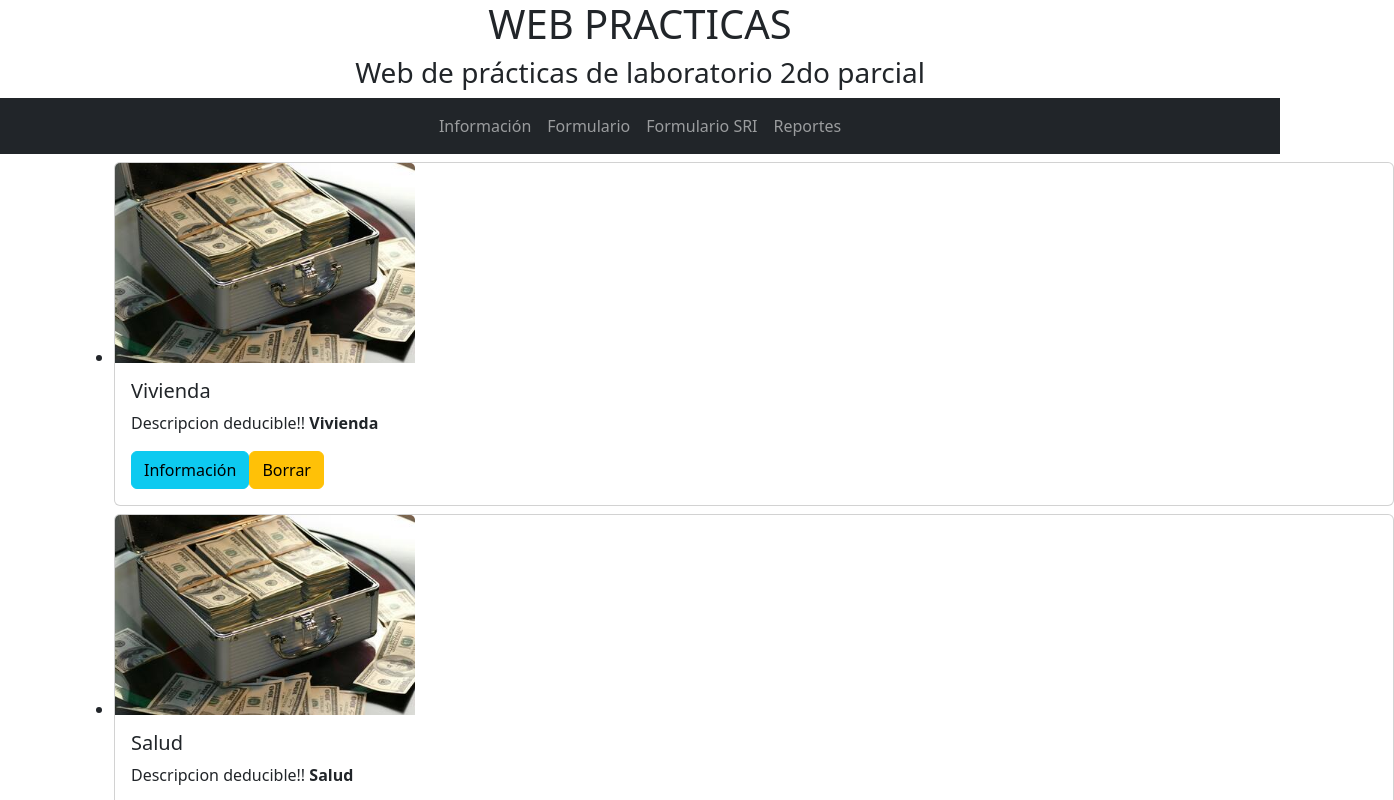
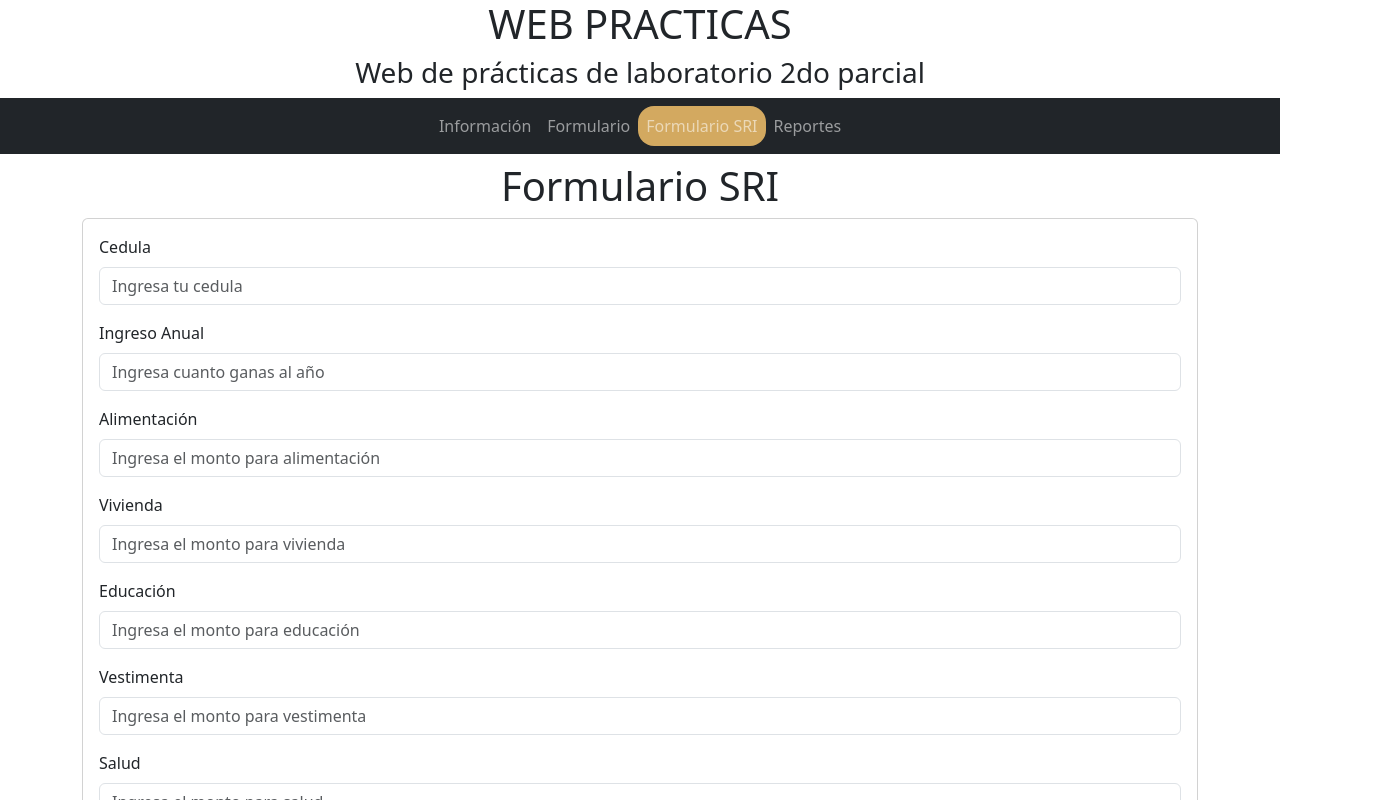
Before and after one commit to klvallejo1/Calculadora_Gastos, an Angular app: page /formulario2 in a window 1280 px wide. Before the commit this address led to /. Shown: the top 800 px of the page, 1394 px wide, since content can reach past the window. Built offline with nearby package versions, Linux system fonts and the light colour scheme.

Commit message:
Rutas activas agregadas

```diff
--- a/src/app/app-routing.module.ts
+++ b/src/app/app-routing.module.ts
@@ -1,7 +1,12 @@
 import { NgModule } from '@angular/core';
 import { RouterModule, Routes } from '@angular/router';
+import { InformacionComponent } from './informacion/informacion.component';
+import { FormularioComponent } from './formulario/formulario.component';
 
-const routes: Routes = [];
+const routes: Routes = [
+  { path: 'informacion', component: InformacionComponent},
+  { path: 'formulario2', component: FormularioComponent}
+];
 
 @NgModule({
   imports: [RouterModule.forRoot(routes)],
--- a/src/app/app.component.html
+++ b/src/app/app.component.html
@@ -1,4 +1,4 @@
 <h1 class="container text-center">WEB PRACTICAS</h1>
 <h3 class="container text-center">Web de prácticas de laboratorio 2do parcial</h3>
 <app-menu></app-menu>
-<app-informacion></app-informacion>
+<router-outlet></router-outlet>
--- a/src/app/app.module.ts
+++ b/src/app/app.module.ts
@@ -7,6 +7,7 @@
 import { FormularioComponent } from './formulario/formulario.component';
 import { MenuComponent } from './menu/menu.component';
 import { InformacionComponent } from './informacion/informacion.component';
+import { Routes, RouterModule, RouterLinkActive } from '@angular/router';
 
 @NgModule({
   declarations: [
@@ -19,7 +20,9 @@
     BrowserModule,
     AppRoutingModule,
     FormsModule,
-    ReactiveFormsModule
+    ReactiveFormsModule,
+    RouterModule,
+    RouterLinkActive
   ],
   providers: [],
   bootstrap: [AppComponent]
--- a/src/app/formulario/formulario.component.html
+++ b/src/app/formulario/formulario.component.html
@@ -1,4 +1,5 @@
 <div class="container">
+    <h1 class="text-center mt-2">Formulario SRI</h1>
     <div class="card">
         <div class="card-body">
             <form>
@@ -11,7 +12,7 @@
                     <label for="ingresoAnual" class="form-label">Ingreso Anual</label>
                     <input type="number" [formControl]="ingresoAnual" class="form-control" id="ingresoAnual" placeholder="Ingresa cuanto ganas al año">
                     <div *ngIf="ingresoAnual.invalid && (ingresoAnual.dirty || ingresoAnual.touched)" class="alert alert-danger mt-2">
-                        Este campo es requerido
+                        Este campo es requerido<h1 class="container">Formulario SRI</h1>
                     </div>
                 </div>
 
--- a/src/app/menu/menu.component.css
+++ b/src/app/menu/menu.component.css
@@ -0,0 +1,4 @@
+.activo {
+    background-color: #D3A960;
+    border-radius: 1rem;
+}
--- a/src/app/menu/menu.component.html
+++ b/src/app/menu/menu.component.html
@@ -2,16 +2,16 @@
     <div class="collapse navbar-collapse justify-content-center" id="navbarNav">
         <ul class="navbar-nav">
             <li class="nav-item active">
-                <a class="nav-link" href="#">Información</a>
+                <a routerLink="/informacion" routerLinkActive="activo" class="nav-link">Información</a>
             </li>
             <li class="nav-item">
-                <a class="nav-link" href="#">Formulario</a>
+                <a class="nav-link" routerLinkActive="activo">Formulario</a>
             </li>
             <li class="nav-item">
-                <a class="nav-link" href="#">Formulario SRI</a>
+                <a routerLink="formulario2" routerLinkActive="activo" class="nav-link">Formulario SRI</a>
             </li>
             <li class="nav-item">
-                <a class="nav-link" href="#">Reportes</a>
+                <a class="nav-link" routerLinkActive="activo">Reportes</a>
             </li>
         </ul>
     </div>
```
